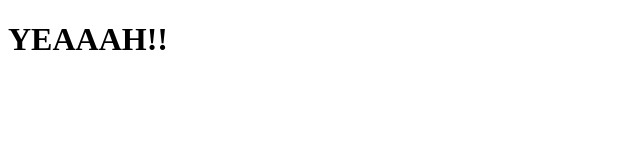
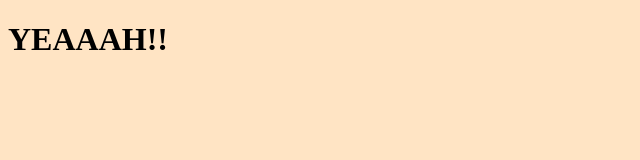
Before and after one commit to nate1911/lab4-ngt, a website: page public/index.html in a window 1280 px wide. Shown: the whole page, without its empty margins (0-640 px from the left). Drawn offline with Linux system fonts and the light colour scheme.

Commit message:
sec commit

```diff
--- a/public/index.html
+++ b/public/index.html
@@ -5,6 +5,7 @@
     <meta http-equiv="X-UA-Compatible" content="IE=edge">
     <meta name="viewport" content="width=device-width, initial-scale=1.0">
     <title>demo</title>
+    <link rel="stylesheet" href="styles.css">
 </head>
 <body>
     <h1>YEAAAH!!</h1>
--- /dev/null
+++ b/public/styles.css
@@ -0,0 +1,3 @@
+body{
+    background: bisque;
+}
```
